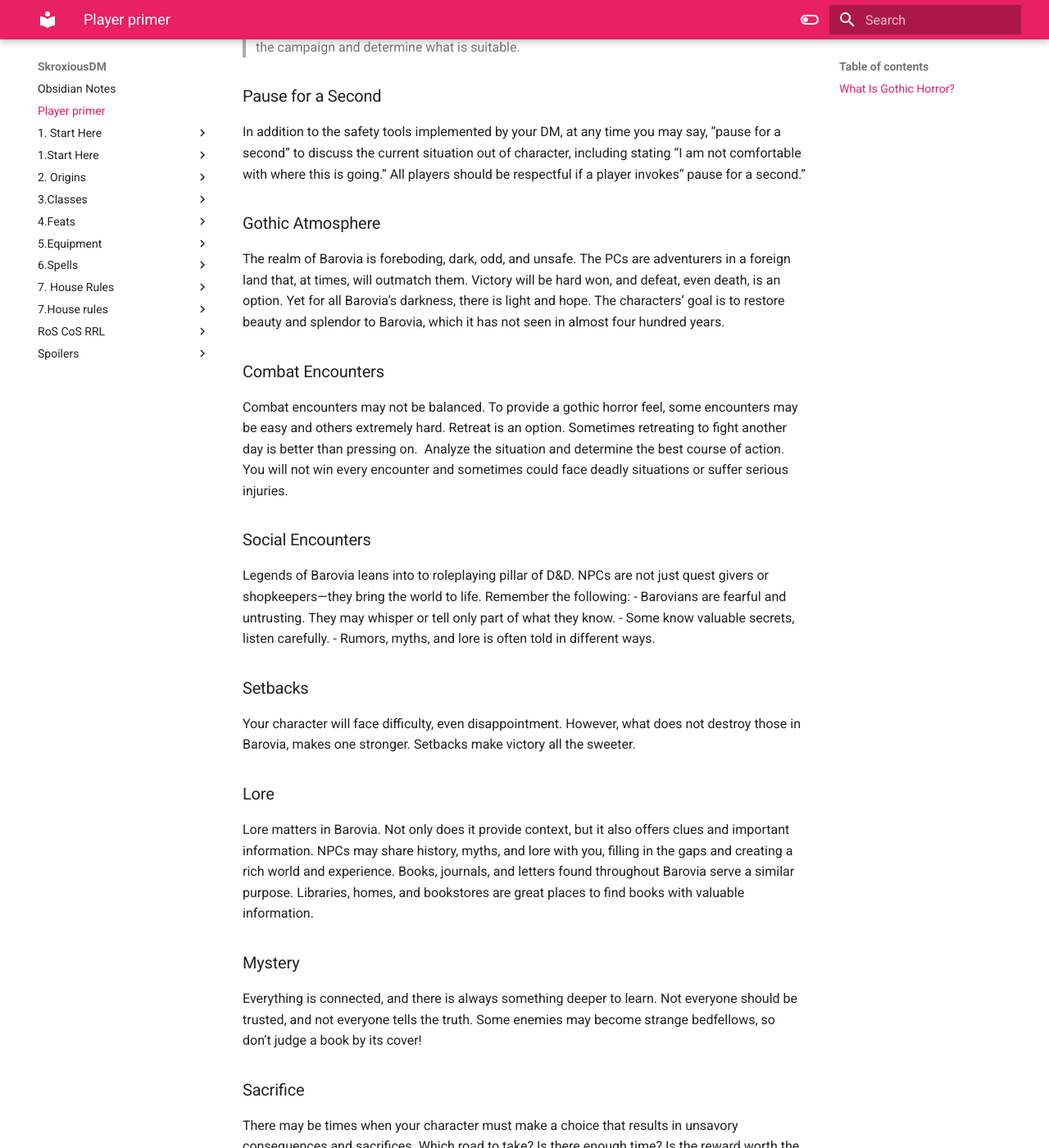
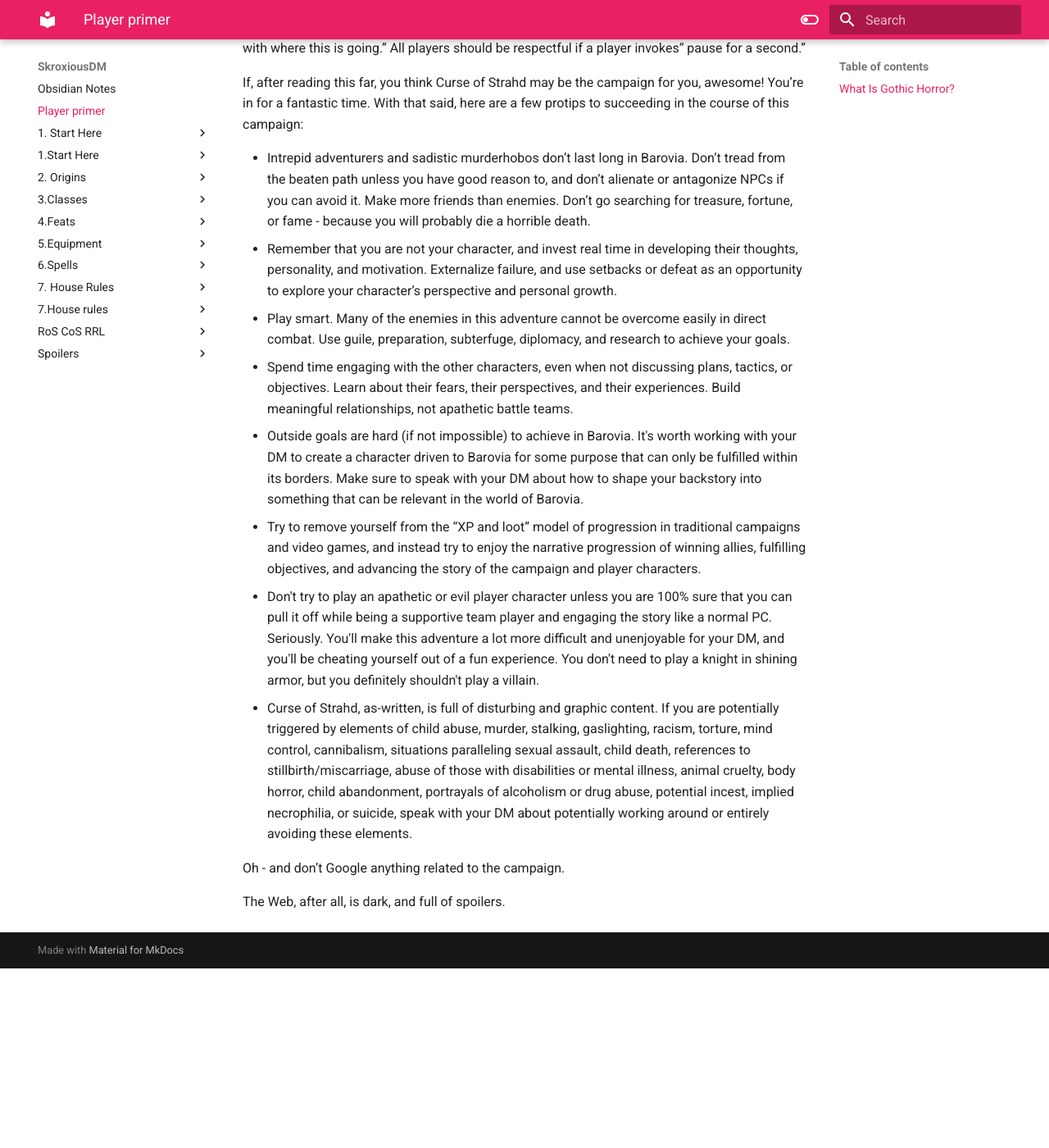
Before and after one commit to SkroxiousDM/SkroxiousDM, an MkDocs documentation site: the page built from docs/Player primer.md, in a window 1280 px wide and 1400 px high, scrolled down 2472 px. Shown: the whole window at 82% size. Built offline with MkDocs 1.6.1 and Material for MkDocs 9.7.7, drawn with Linux system fonts in a browser that asks for light colours; after the commit the page ends 3653 px from its top, so only the background shows below that; some of the changed text lies outside the part shown.

Commit message:
vault backup: 2023-11-08 21:13:05

```diff
--- a/docs/Player primer.md
+++ b/docs/Player primer.md
@@ -5,12 +5,10 @@
 _Time will tell. Enter the land of Barovia. A land of greys and shadows where light struggles against eternal darkness.
 
 # Player’s Guide
-This player’s guide serves to inform you about the campaign, set expectations, and clarify rules pertaining to the campaign. Please carefully review this guide. Rules related to D&D may be found online in the D&D Basic Rules. Your Dungeon Master may have additional rules and information beyond the scope of the Basic Rules and this guide, which you can discuss during session zero. Curse of Strahd and Legends of Barovia lean on the three pillars of RPGs: exploration, social encounters, and combat. Legends of Barovia delves into each of these pillars and more. To survive and succeed in Barovia, the PCs must learn about the history that has shaped the realm. The lore reveals NPC motives and clues about how to succeed in quests and eventually escape the Mists. Additional lore can be learned by finding letters, journals, and tomes. The unspoken power in Barovia is knowledge, and deciphering myths from truths will help the players successfully navigate the realm.
-
+This player’s guide serves to inform you about the campaign, set expectations, and clarify rules pertaining to the campaign. Please carefully review this guide. Rules related to D&D may be found online in the D&D Basic Rules. Your Dungeon Master may have additional rules and information beyond the scope of the Basic Rules and this guide, which you can discuss during session zero. see [7. House Rules]
 ## What Is Gothic Horror?
 
 Gothic horror is about the terror within, not without. It shatters the illusion of humanity in a poignant way by holding a mirror up to us and saying: look at what we truly are, and look at what we pretend to be. Under that mask of civility, there is depravity. Under that thin veneer of society, there is wickedness. Under all the trappings of sophistication, are we not all predators or prey? Gothic horror shatters the lies we trick ourselves into believing and shows that we, not some distant entity, are and ever shall be the architects of our doom. The quest for perfection leads us to discover our own imperfection. Our quest for the divine leads us to believe we, ourselves, are gods. These are the themes that haunt stories of Gothic horror.
-
 # Setting Expectations
 Welcome to a world shrouded in darkness and horror, where secrets and conspiracies lurk around every corner. In order to fully immerse themselves in this chilling adventure, you should consider these expectations when crafting your characters and preparing for the campaign:
 
@@ -39,35 +37,6 @@
 ### Pause for a Second
 In addition to the safety tools implemented by your DM, at any time you may say, “pause for a second” to discuss the current situation out of character, including stating “I am not comfortable with where this is going.” All players should be respectful if a player invokes“ pause for a second.”
 
-### Gothic Atmosphere
-The realm of Barovia is foreboding, dark, odd, and unsafe. The PCs are adventurers in a foreign land that, at times, will outmatch them. Victory will be hard won, and defeat, even death, is an option. Yet for all Barovia’s darkness, there is light and hope. The characters’ goal is to restore beauty and splendor to Barovia, which it has not seen in almost four hundred years.
-
-### Combat Encounters
-Combat encounters may not be balanced. To provide a gothic horror feel, some encounters may be easy and others extremely hard. Retreat is an option. Sometimes retreating to fight another day is better than pressing on.  Analyze the situation and determine the best course of action. You will not win every encounter and sometimes could face deadly situations or suffer serious injuries.
-
-### Social Encounters
-Legends of Barovia leans into to roleplaying pillar of D&D. NPCs are not just quest givers or shopkeepers—they bring the world to life. Remember the following:
-- Barovians are fearful and untrusting. They may whisper or tell only part of what they know.
-- Some know valuable secrets, listen carefully.
-- Rumors, myths, and lore is often told in different ways.
-
-### Setbacks
-Your character will face difficulty, even disappointment. However, what does not destroy those in Barovia, makes one stronger. Setbacks make victory all the sweeter.
-
-### Lore
-Lore matters in Barovia. Not only does it provide context, but it also offers clues and important information. NPCs may share history, myths, and lore with you, filling in the gaps and creating a rich world and experience. Books, journals, and letters found throughout Barovia serve a similar purpose. Libraries, homes, and bookstores are great places to find books with valuable information.
-
-### Mystery
-Everything is connected, and there is always something deeper to learn. Not everyone should be trusted, and not everyone tells the truth. Some enemies may become strange bedfellows, so don’t judge a book by its cover!
-
-### Sacrifice
-There may be times when your character must make a choice that results in unsavory consequences and sacrifices. Which road to take? Is there enough time? Is the reward worth the risk? In Legends of Barovia, your choices matter.
-
-### Humor
-Humor, even dark humor, provides a sense of comfort and safety in the most desperate situations. Laughter is often the best medicine. Don’t be afraid to laugh.
-
-### Sanity
-The realm of Barovia is like no other. Your character has never seen nor faced such a realm. They will face fear, horror, despair, and even madness. Managing your sanity is one of the important factors in surviving and succeeding in Barovia. While Legends of Barovia includes mechanics to address character sanity, roleplaying the various mental afflictions plaguing your character further enhances the play experience.
 
 If, after reading this far, you think Curse of Strahd may be the campaign for you, awesome! You’re in for a fantastic time. With that said, here are a few protips to succeeding in the course of this campaign:
 
```
